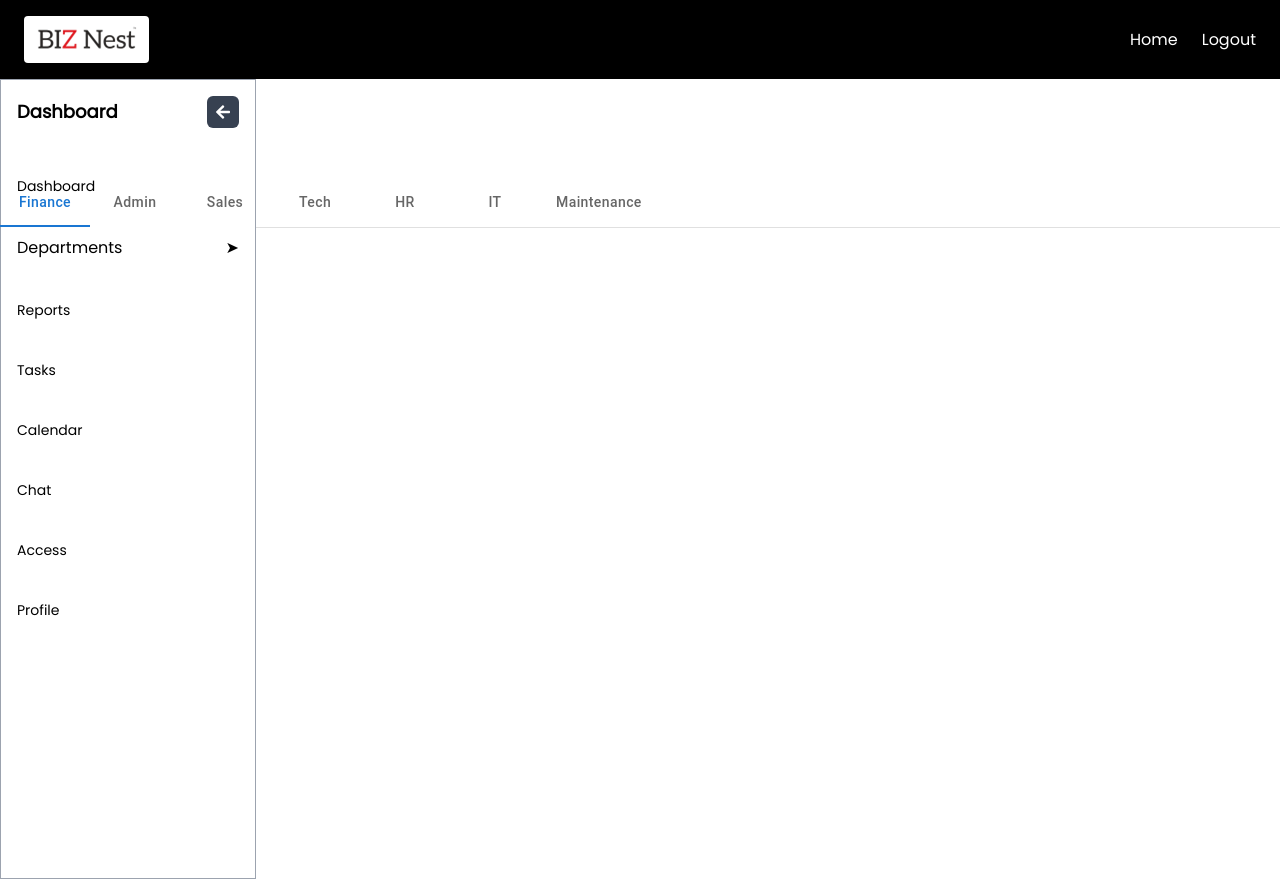
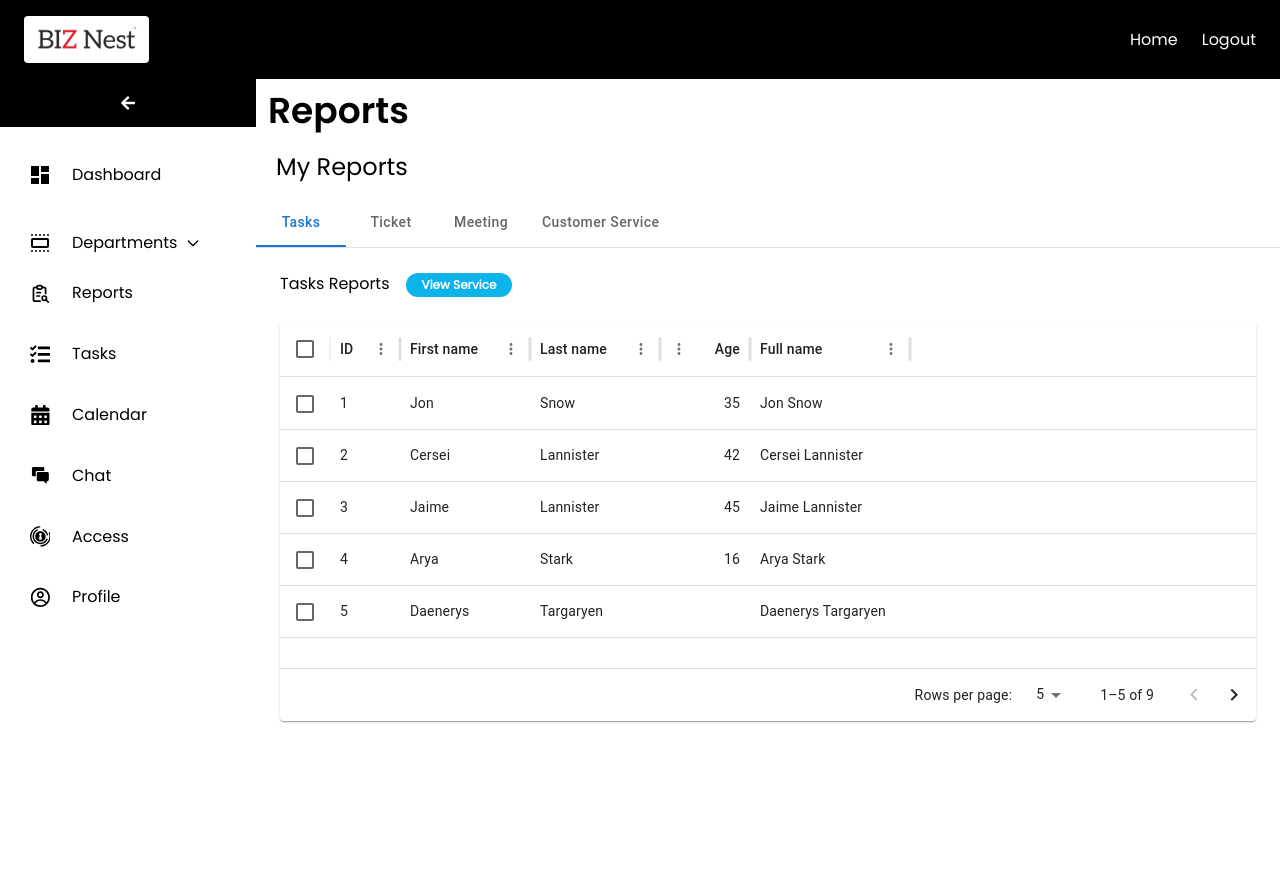
Before and after one commit to Kalpesh-Product/Client, a React (Create React App) app in the folder client-frontend/: page /reports in a window 1280 px wide. Before the commit the page ends 800 px from the top, so only its background shows below. Built offline with nearby package versions, Linux system fonts and the light colour scheme.

Commit message:
changes in reports page

```diff
--- a/client-frontend/package.json
+++ b/client-frontend/package.json
@@ -11,6 +11,7 @@
     "@material-tailwind/react": "^2.1.10",
     "@mui/lab": "^6.0.0-beta.14",
     "@mui/material": "^6.1.6",
+    "@mui/x-data-grid": "^7.22.2",
     "@reduxjs/toolkit": "^2.3.0",
     "@tanstack/react-query": "^5.59.19",
     "@testing-library/jest-dom": "^5.17.0",
--- /dev/null
+++ b/client-frontend/src/components/Datatable.jsx
@@ -0,0 +1,52 @@
+import * as React from "react";
+import { DataGrid } from "@mui/x-data-grid";
+import Paper from "@mui/material/Paper";
+
+const columns = [
+  { field: "id", headerName: "ID", width: 70 },
+  { field: "firstName", headerName: "First name", width: 130 },
+  { field: "lastName", headerName: "Last name", width: 130 },
+  {
+    field: "age",
+    headerName: "Age",
+    type: "number",
+    width: 90,
+  },
+  {
+    field: "fullName",
+    headerName: "Full name",
+    description: "This column has a value getter and is not sortable.",
+    sortable: false,
+    width: 160,
+    valueGetter: (value, row) => `${row.firstName || ""} ${row.lastName || ""}`,
+  },
+];
+
+const rows = [
+  { id: 1, lastName: "Snow", firstName: "Jon", age: 35 },
+  { id: 2, lastName: "Lannister", firstName: "Cersei", age: 42 },
+  { id: 3, lastName: "Lannister", firstName: "Jaime", age: 45 },
+  { id: 4, lastName: "Stark", firstName: "Arya", age: 16 },
+  { id: 5, lastName: "Targaryen", firstName: "Daenerys", age: null },
+  { id: 6, lastName: "Andre", firstName: null, age: 150 },
+  { id: 7, lastName: "Clifford", firstName: "Ferrara", age: 44 },
+  { id: 8, lastName: "Frances", firstName: "Rossini", age: 36 },
+  { id: 9, lastName: "Roxie", firstName: "Harvey", age: 65 },
+];
+
+const paginationModel = { page: 0, pageSize: 5 };
+
+export default function DataTable() {
+  return (
+    <Paper sx={{ height: 400, width: "100%" }}>
+      <DataGrid
+        rows={rows}
+        columns={columns}
+        initialState={{ pagination: { paginationModel } }}
+        pageSizeOptions={[5, 10]}
+        checkboxSelection
+        sx={{ border: 0 }}
+      />
+    </Paper>
+  );
+}
--- a/client-frontend/src/pages/Reports.jsx
+++ b/client-frontend/src/pages/Reports.jsx
@@ -1,13 +1,22 @@
 import React from "react";
-import Sidebar from "../components/ClientSidebar";
 
 import Box from "@mui/material/Box";
 import Tab from "@mui/material/Tab";
 import TabContext from "@mui/lab/TabContext";
 import TabList from "@mui/lab/TabList";
 import TabPanel from "@mui/lab/TabPanel";
+import TestSide from "../components/Sidetest";
+import DataTable from "../components/Datatable";
 
 const Reports = () => {
+  // For Top Bar
+  // const [topBarValue, setTopBarValue] = React.useState("myTickets");
+
+  // const handleTopBarChange = (e, newVal) => {
+  //   setTopBarValue(newVal);
+  // };
+
+  // For Departments
   const [value, setValue] = React.useState("1");
 
   const handleChange = (event, newValue) => {
@@ -15,11 +24,11 @@ const Reports = () => {
   };
 
   return (
-    <div className="flex flex-row">
-      <Sidebar />
+    <div className="flex min-h-screen">
+      <TestSide />
       <div className=" w-full">
         <h2 className="text-4xl pt-3 pl-3">Reports</h2>
-        <h3 className="text-2xl pt-3 pb-1 pl-5">Departments</h3>
+        <h3 className="text-2xl pt-5 pb-4 pl-5">My Reports</h3>
 
         {/* Tabs Custom Start*/}
         {/* <div className="bg-yellow-500">
@@ -35,46 +44,171 @@ const Reports = () => {
         </div> */}
         {/* Tabs Custom End*/}
 
+        {/* Tabs Departments Start */}
+        {/* <TabContext value={value}>
+          <Box sx={{ borderBottom: 1, borderColor: "divider" }}>
+            <TabList onChange={handleTopBarChange} aria-label="Top Tab">
+              <Tab
+                label="My Tickets"
+                value="myTickets"
+                sx={{ textTransform: "capitalize" }}
+              />
+              <Tab
+                label="Departments"
+                value="departments"
+                sx={{ textTransform: "capitalize" }}
+              />
+            </TabList>
+          </Box>
+          <TabPanel value="myTickets">My Tickets</TabPanel>
+          <TabPanel value="departments">Departments</TabPanel>
+        </TabContext> */}
+        {/* Tabs Departments End */}
+
         {/* Tabs Material UI Start*/}
         <TabContext value={value}>
           <Box sx={{ borderBottom: 1, borderColor: "divider" }}>
             <TabList onChange={handleChange} aria-label="Departments">
               <Tab
-                label="Finance"
+                label="Tasks"
                 value="1"
+                className="wono-blue"
                 sx={{ textTransform: "capitalize" }}
+                // sx={{
+                //   textTransform: "capitalize",
+                //   borderRadius: "16px",
+                //   padding: "4px 16px",
+                //   margin: "0 8px",
+                //   minWidth: "100px",
+                //   minHeight: "32px",
+                //   height: "32px",
+                //   "&.Mui-selected": {
+                //     backgroundColor: "rgb(13,180,234)", // Apply wono-blue when selected
+                //     color: "#fff", // Change text color to white when selected
+                //   },
+                //   "&:hover": {
+                //     backgroundColor: "#d3d3d3",
+                //   },
+                // }}
               />
               <Tab
-                label="Admin"
+                label="Ticket"
                 value="2"
                 sx={{ textTransform: "capitalize" }}
+                // sx={{
+                //   textTransform: "capitalize",
+                //   borderRadius: "16px",
+                //   padding: "4px 16px",
+                //   margin: "0 8px",
+                //   minWidth: "100px",
+                //   minHeight: "32px",
+                //   height: "32px",
+                //   "&.Mui-selected": {
+                //     backgroundColor: "rgb(13,180,234)", // Apply wono-blue when selected
+                //     color: "#fff", // Change text color to white when selected
+                //   },
+                //   "&:hover": {
+                //     backgroundColor: "#d3d3d3",
+                //   },
+                // }}
               />
               <Tab
-                label="Sales"
+                label="Meeting"
                 value="3"
                 sx={{ textTransform: "capitalize" }}
+                // sx={{
+                //   textTransform: "capitalize",
+                //   borderRadius: "16px",
+                //   padding: "4px 16px",
+                //   margin: "0 8px",
+                //   minWidth: "100px",
+                //   minHeight: "32px",
+                //   height: "32px",
+                //   "&.Mui-selected": {
+                //     backgroundColor: "rgb(13,180,234)", // Apply wono-blue when selected
+                //     color: "#fff", // Change text color to white when selected
+                //   },
+                //   "&:hover": {
+                //     backgroundColor: "#d3d3d3",
+                //   },
+                // }}
               />
               <Tab
-                label="Tech"
+                label="Customer Service"
                 value="4"
                 sx={{ textTransform: "capitalize" }}
-              />
-              <Tab label="HR" value="5" sx={{ textTransform: "capitalize" }} />
-              <Tab label="IT" value="6" sx={{ textTransform: "capitalize" }} />
-              <Tab
-                label="Maintenance"
-                value="7"
-                sx={{ textTransform: "capitalize" }}
+                // sx={{
+                //   textTransform: "capitalize",
+                //   borderRadius: "16px",
+                //   padding: "4px 16px",
+                //   margin: "0 8px",
+                //   minWidth: "100px",
+                //   minHeight: "32px",
+                //   height: "32px",
+                //   "&.Mui-selected": {
+                //     backgroundColor: "rgb(13,180,234)", // Apply wono-blue when selected
+                //     color: "#fff", // Change text color to white when selected
+                //   },
+                //   "&:hover": {
+                //     backgroundColor: "#d3d3d3",
+                //   },
+                // }}
               />
             </TabList>
           </Box>
-          <TabPanel value="1">Finance</TabPanel>
-          <TabPanel value="2">Admin</TabPanel>
-          <TabPanel value="3">Sales</TabPanel>
-          <TabPanel value="4">Tech</TabPanel>
-          <TabPanel value="5">HR</TabPanel>
-          <TabPanel value="6">IT</TabPanel>
-          <TabPanel value="7">Maintenance</TabPanel>
+          <TabPanel value="1">
+            <div className="flex gap-4">
+              <div>Tasks Reports</div>
+
+              <div>
+                <button class="wono-blue hover:bg-blue-600 text-white font-bold text-xs py-1 px-4 rounded-3xl">
+                  View Service
+                </button>
+              </div>
+            </div>
+            <br />
+            <DataTable />
+          </TabPanel>
+
+          <TabPanel value="2">
+            <div className="flex gap-4">
+              <div>Ticket Reports</div>
+
+              <div>
+                <button class="wono-blue hover:bg-blue-600 text-white font-bold text-xs py-1 px-4 rounded-3xl">
+                  View Service
+                </button>
+              </div>
+            </div>
+            <br />
+            <DataTable />
+          </TabPanel>
+          <TabPanel value="3">
+            <div className="flex gap-4">
+              <div>Meeting Reports</div>
+
+              <div>
+                <button class="wono-blue hover:bg-blue-600 text-white font-bold text-xs py-1 px-4 rounded-3xl">
+                  View Service
+                </button>
+              </div>
+            </div>
+            <br />
+            <DataTable />
+          </TabPanel>
+          <TabPanel value="4">
+            <div className="flex gap-4">
+              <div>Customer Service Reports</div>
+
+              <div>
+                <button class="wono-blue hover:bg-blue-600 text-white font-bold text-xs py-1 px-4 rounded-3xl">
+                  View Service
+                </button>
+              </div>
+            </div>
+            <br />
+            <DataTable />
+          </TabPanel>
         </TabContext>
         {/* Tabs Material UI End*/}
       </div>
```
Also changed, not shown: client-frontend/src/pages/Profile.jsx (+3 -6 lines), 1 other file (tests, documents, lock files or other folders).
